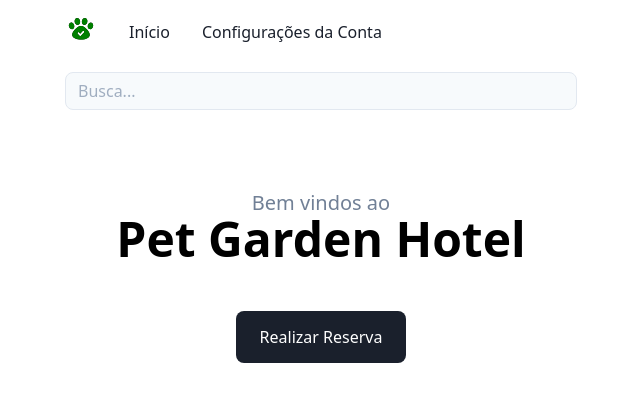
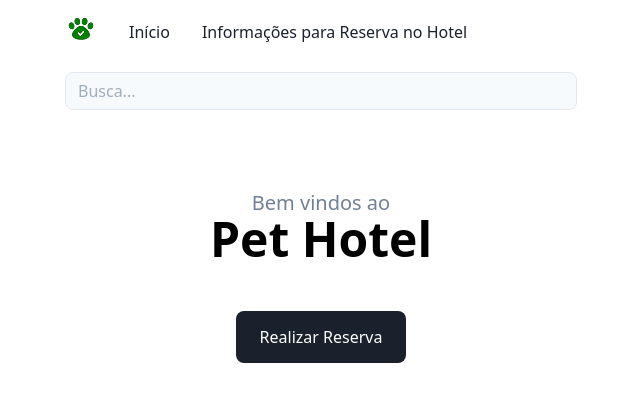
Before and after one commit to rolandmontalvan/yarn-next-vercel, a Next.js app: page / in a window 1280 px wide. Shown: the top 402 px of the page, without its empty margins (319-959 px from the left). Built offline with nearby package versions, Linux system fonts and the light colour scheme.

Commit message:
Pet Hotel

```diff
--- a/components/SiteLayout.js
+++ b/components/SiteLayout.js
@@ -13,7 +13,7 @@ const SiteLayout = ({ children }) => (
               </Link>
               <Link href="/account-settings/basic-information">
                 <a className="ml-8 font-medium text-gray-900">
-                  Configurações da Conta
+                  Informações para Reserva no Hotel
                 </a>
               </Link>
             </div>
--- a/pages/index.js
+++ b/pages/index.js
@@ -7,7 +7,7 @@ const Index = () => (
         Bem vindos ao
       </span>
       <span className="block text-5xl font-bold leading-none">
-        Pet Garden Hotel
+        Pet Hotel
       </span>
     </h1>
     <div className="mt-12 text-center">
```
